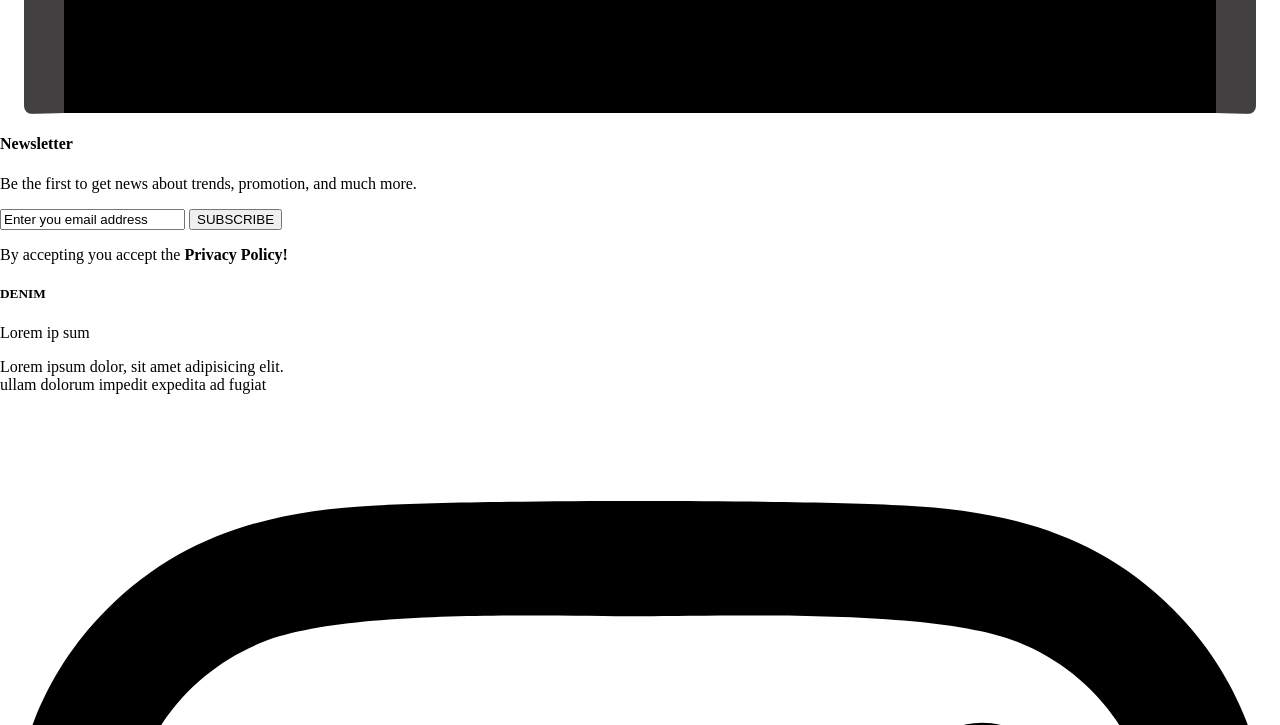
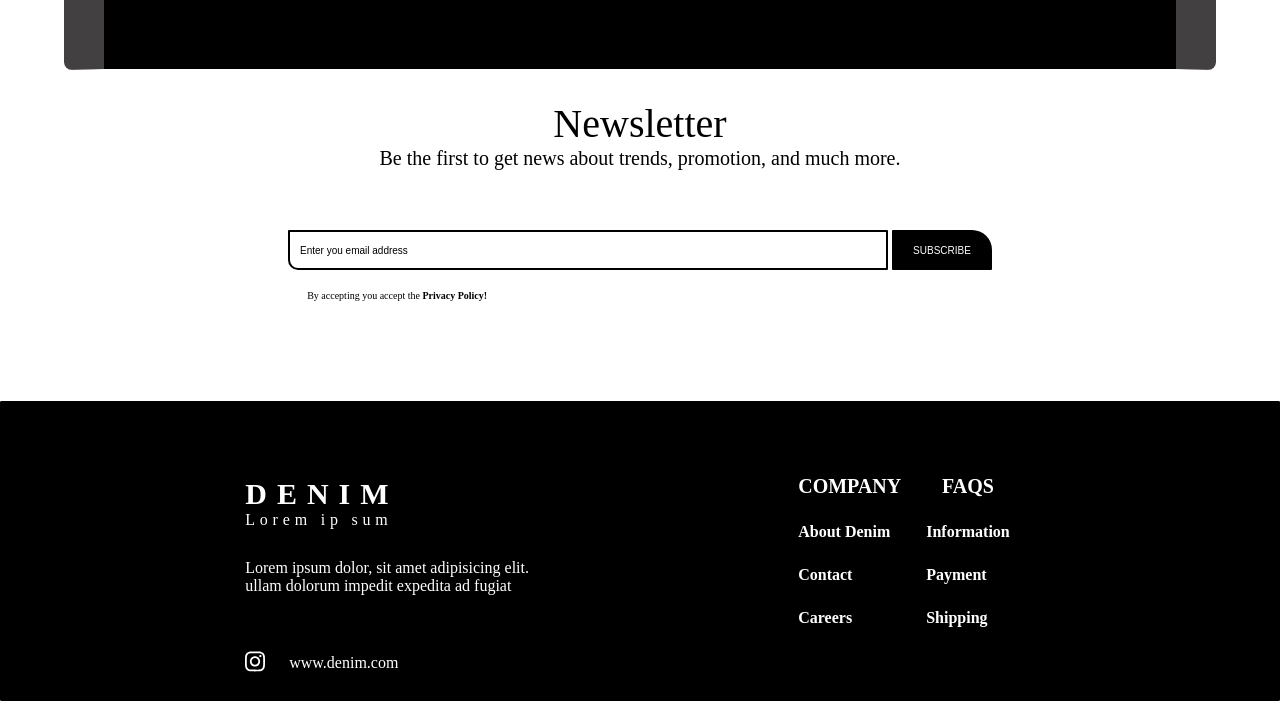
Before and after one commit to Tolulope-xo/21-days-challenge, a plain HTML site: page index.html in a window 1280 px wide. Shown: the part 2075-2800 px from the top of the page. After the commit the page ends 2776 px from the top, so only its background shows below. Drawn offline with Linux system fonts and the light colour scheme; files that its build step writes are made by us from their sources; files whose address does not match are found by name.

Commit message:
Add files via upload

```diff
--- a/css/day1.css
+++ b/css/day1.css
@@ -1,4 +1,4 @@
-body {
+* {
   box-sizing: border-box;
   margin: 0;
   padding: 0;
@@ -78,7 +78,8 @@ main {
   font-weight: 700;
 }
 
-.container1 > button, .container6 > button {
+.container1 > button,
+.container6 > button {
   border: 2px solid black;
   border-radius: 1px 15px;
   padding: 10px 30px;
@@ -112,7 +113,7 @@ aside {
 header {
   background-color: black;
   width: 90vw;
-  height: 95vh;
+  height: 90vh;
   border-radius: 8px;
   border-left: 40px solid rgba(196, 190, 190, 0.336);
   border-right: 40px solid rgba(196, 190, 190, 0.336);
@@ -123,7 +124,6 @@ header {
 
 #container3 {
   padding-top: 40px;
-
 }
 
 #container3 > p,
@@ -248,7 +248,6 @@ ul {
   font-size: 12px;
 }
 
-
 section {
   width: 90vw;
   height: 90vh;
@@ -263,15 +262,15 @@ section {
   background-position: center;
 }
 
-  .container6{
+.container6 {
   text-align: center;
   background-color: transparent;
   padding: 10px;
   color: white;
 }
 
-.container6 > h3{
-font-family: Georgia, 'Times New Roman', Times, serif;
+.container6 > h3 {
+  font-family: Georgia, "Times New Roman", Times, serif;
   font-size: 40px;
   font-weight: 400;
 }
@@ -284,7 +283,7 @@ font-weight: 400;
   padding: 10px 20px;
 }
 
-.container7{
+.container7 {
   width: fit-content;
   height: 50px;
   background-color: rgb(66, 64, 64);
@@ -292,22 +291,129 @@ font-weight: 400;
   display: flex;
   padding-left: 70px;
   padding-right: 90px;
-
 }
 
-.container7 > h4{
-
+.container7 > h4 {
   font-size: 40px;
-font-family: Georgia, 'Times New Roman', Times, serif;
+  font-family: Georgia, "Times New Roman", Times, serif;
   font-weight: 500;
   padding-top: 100px;
   color: white;
 }
 
-.container7 > p{
+.container7 > p {
   padding-left: 50px;
   font-size: 15px;
   justify-items: centre;
   padding-top: 100px;
   color: white;
 }
+
+.newsletter {
+  text-align: center;
+}
+
+.newsletter > h4 {
+  color: black;
+  font-size: 40px;
+  font-weight: 500;
+  padding-top: 10px;
+}
+
+.newsletter > p {
+  color: black;
+  font-size: 20px;
+  font-weight: 300;
+}
+
+input[type="email"] {
+  margin-top: 60px;
+  width: 600px;
+  height: 40px;
+  border: 2px solid black;
+  border-radius: 1px 1px 1px 10px;
+  background-color: white;
+  text-align: left;
+  padding-left: 10px;
+  font-size: 10px;
+}
+
+input[type="button"] {
+  width: 100px;
+  height: 40px;
+  border: 2px solid black;
+  border-radius: 1px 20px 1px 1px;
+  background-color: black;
+  text-align: center;
+  font-size: 10px;
+  color: white;
+}
+
+.newsletter > .p2 {
+  text-align: left;
+  margin-top: 20px;
+  font-size: 10px;
+  margin-left: 24%;
+  margin-bottom: 100px;
+}
+
+footer {
+  display: flex;
+  width: 100%;
+  height: 300px;
+  background-color: black;
+  border: 1px solid black;
+  border-radius: 1px;
+  color: white;
+}
+
+.cont {
+  margin-top: 75px;
+  background-color: black;
+  color: white;
+  margin-left: auto;
+}
+
+.cont > h5{
+  font-size: 30px;
+  letter-spacing: 10px;
+}
+
+.cont > h5 + p{
+  letter-spacing: 4.8px;
+  padding-bottom: 30px;
+}
+
+.cont > h5 + p + p{
+  padding-bottom: 50px;
+}
+
+.cont > svg {
+  height: max-content;
+  width: 20px;
+  fill: white;
+  position: relative;
+  top: 5px;
+}
+
+.cont > span {
+  white-space: nowrap;
+  padding-left: 20px;
+
+}
+
+table {
+  margin: auto;
+  border-spacing: 25px;
+  margin-right: auto;
+
+}
+
+th {
+  font-weight: 900;
+  font-size: 20px;
+}
+
+td {
+  font-weight: 600;
+}
```
Lines whose indentation alone changed are shown as unchanged.
